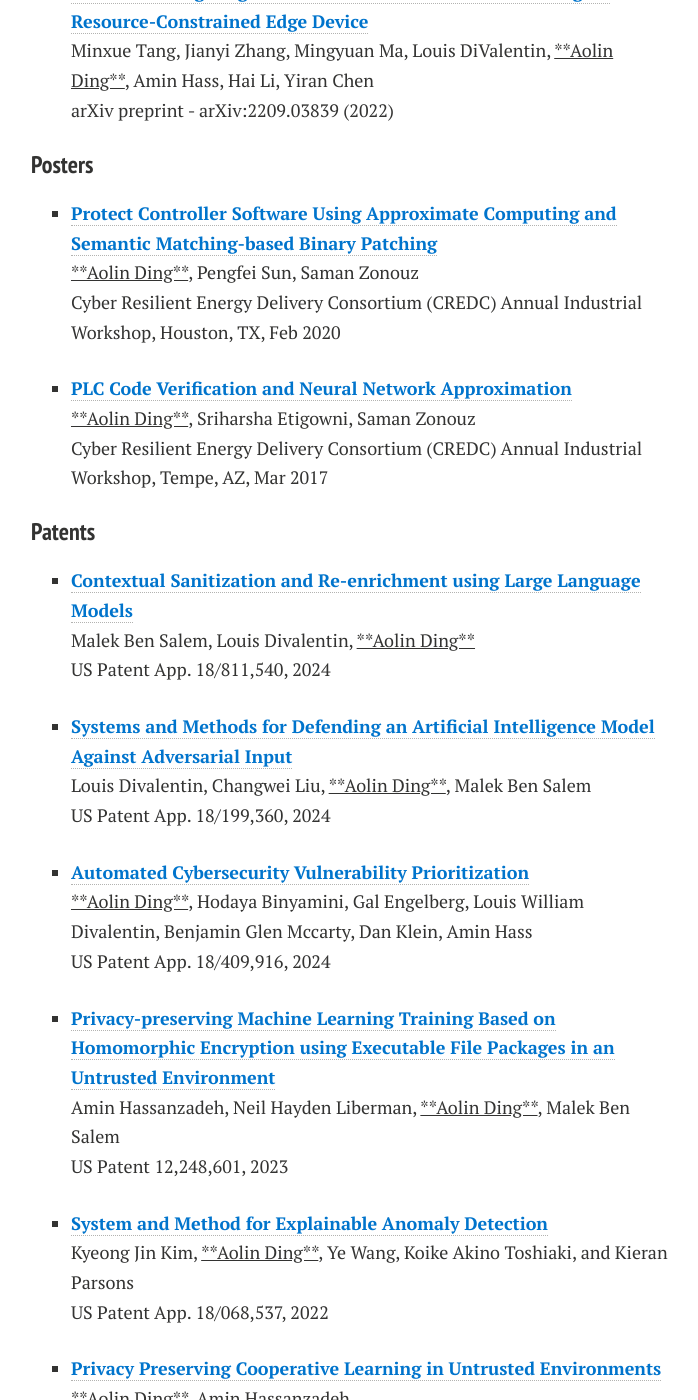
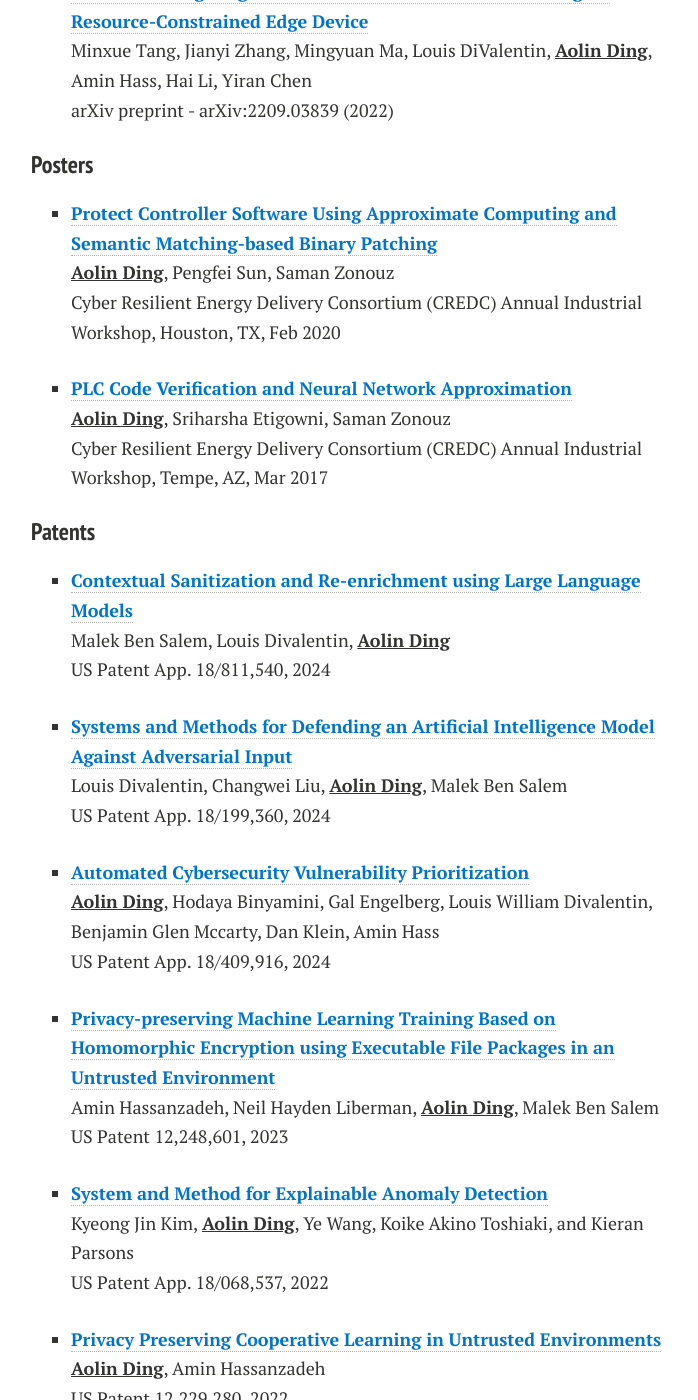
Before and after one commit to aolind/aolind.github.io, a Jekyll site: the page built from publications.md, in a window 1280 px wide and 1400 px high, scrolled down 4015 px. Shown: the whole window, without its empty margins (289-987 px from the left). Built offline with Jekyll 4.4.1, drawn with Linux system fonts in a browser that asks for light colours; nearby versions of some CDN libraries; comment, search, counter and statistics services are not loaded; a style sheet for code colours, icons or effects is not loaded; some of the changed text lies outside the part shown.

Commit message:
Fix the HTML content

```diff
--- a/publications.md
+++ b/publications.md
@@ -9,125 +9,125 @@ title: Publications
 ### Conference Papers
 
 - [**<font color='#0074cc'>FedProphet: Memory-Efficient Federated Adversarial Training via Theoretic-Robustness and Low-Inconsistency Cascade Learning</font>**](https://mlsys.org/virtual/2025/poster/3265)\
-Minxue Tang`*`, Yitu Wang`*`, Jingyang Zhang, Louis DiValentin, <u>**Aolin Ding**</u>, Amin Hass, Yiran Chen, Hai Li\
+Minxue Tang`*`, Yitu Wang`*`, Jingyang Zhang, Louis DiValentin, <u><b>Aolin Ding</b></u>, Amin Hass, Yiran Chen, Hai Li\
 The 8th Annual Conference on Machine Learning and Systems (MLSys 2025)\
 Santa Clara, CA, May 2025 <font color='gray'>(Acceptance Rate: 22.5%)</font>
 
 - [**<font color='#0074cc'>Proactive Privacy Amnesia for Large Language Models: Safeguarding PII with Negligible Impact on Model Utility</font>**](https://iclr.cc/virtual/2025/poster/28672)\
-Martin Kuo, Jingyang Zhang, Jianyi Zhang, Minxue Tang, Louis DiValentin, <u>**Aolin Ding**</u>, Jingwei Sun, William Chen, Amin Hass, Tianlong Chen, Yiran Chen, Hai Li\
+Martin Kuo, Jingyang Zhang, Jianyi Zhang, Minxue Tang, Louis DiValentin, <u><b>Aolin Ding</b></u>, Jingwei Sun, William Chen, Amin Hass, Tianlong Chen, Yiran Chen, Hai Li\
 The 13th International Conference on Learning Representations (ICLR 2025)\
 Singapore EXPO, Apr 2025 <font color='gray'>(Acceptance Rate: 31.7%)</font>
 
 - [**<font color='#0074cc'>An Empirical DNN Pruning Approach against Membership Inference Attacks</font>**](https://link.springer.com/chapter/10.1007/978-3-031-85593-1_2)\
-Matthew Chan`*`, <u>**Aolin Ding**</u>`*`, Amin Hass, Saman Zonouz\
+Matthew Chan`*`, <u><b>Aolin Ding</b></u>`*`, Amin Hass, Saman Zonouz\
 The 7th International Conference on Attacks and Defenses for Internet-of-Things (ADIoT 2024)\
 Hangzhou, China, Dec 2024 <font color='gray'>(Acceptance Rate: 24.4%)</font>
 
 - [**<font color='#0074cc'>Leaking Through the Physics: Covert Cyber-Physical Data Exfiltration Through Unobserved Physics</font>**](https://smartsp.eai-conferences.org/2024/)\
-Matthew Chan, Luis Garcia, Nathaniel Snyder, Marcus Lucas, <u>**Aolin Ding**</u>, Amin Hass, Oleg Sokolsky, James Weimer, Paulo Tabuada, Saman Zonouz, Mani Srivastava\
+Matthew Chan, Luis Garcia, Nathaniel Snyder, Marcus Lucas, <u><b>Aolin Ding</b></u>, Amin Hass, Oleg Sokolsky, James Weimer, Paulo Tabuada, Saman Zonouz, Mani Srivastava\
 The 2nd EAI International Conference on Security and Privacy in Cyber-Physical Systems and Smart Vehicles (SmartSP 2024)\
 New Orleans, LA, Nov 2024 <font color='gray'>(Acceptance Rate: N/A)</font>
 
 - [**<font color='#0074cc'>ModelGuard: Information-Theoretic Defense Against Model Extraction Attacks</font>**](https://www.usenix.org/conference/usenixsecurity24/presentation/tang)\
 [<font color='red'>Artifact Available, Functional, Reproduced</font>](https://github.com/Yoruko-Tang/ModelGuard)\
-Minxue Tang, Anna Dai, Louis DiValentin, <u>**Aolin Ding**</u>, Amin Hass, Yiran Chen, Neil Zhenqiang Gong, Hai "Helen" Li\
+Minxue Tang, Anna Dai, Louis DiValentin, <u><b>Aolin Ding</b></u>, Amin Hass, Yiran Chen, Neil Zhenqiang Gong, Hai "Helen" Li\
 The 33rd USENIX Security Symposium (USENIX Security 2024)\
 Philadelphia, PA, Aug 2024 <font color='gray'>(Acceptance Rate: 19.0%)</font>
 
 - [**<font color='#0074cc'>Virtual Keymysteries Unveiled: Detecting Keystrokes in VR with External Side-Channels</font>**](https://safe-things-2024.github.io/accepted_papers/safethings24-final5.pdf)\
-Hossein Khalili, Alexander Chen, Theodoros Papaiakovou, Timothy Jacques, Hao-Jen Chien, Changwei Liu, <u>**Aolin Ding**</u>, Amin Hass, Saman Zonouz, Nader Sehatbakhsh\
+Hossein Khalili, Alexander Chen, Theodoros Papaiakovou, Timothy Jacques, Hao-Jen Chien, Changwei Liu, <u><b>Aolin Ding</b></u>, Amin Hass, Saman Zonouz, Nader Sehatbakhsh\
 The 8th IEEE/ACM Workshop on the Internet of Safe Things (SafeThings 2024)\
 San Francisco, CA, May 2024 <font color='gray'>(Acceptance Rate: 59.0%)</font>
 
 - [**<font color='#0074cc'>Build a Computationally Efficient Strong Defense against Adversarial Example Attacks</font>**](https://www.scitepress.org/Papers/2024/123155/123155.pdf)\
-Changwei Liu, Louis DiValentin, <u>**Aolin Ding**</u>, Malek Ben Salem\
+Changwei Liu, Louis DiValentin, <u><b>Aolin Ding</b></u>, Malek Ben Salem\
 The 10th International Conference on Information Systems Security and Privacy (ICISSP 2024)\
 Rome, Italy, Feb 2024 <font color='gray'>(Acceptance Rate: 36.0% - Short Paper)</font>
 
 - [**<font color='#0074cc'>Resource-aware DNN Partitioning for Privacy-sensitive Edge-Cloud Systems</font>**](https://link.springer.com/chapter/10.1007/978-981-99-8073-4_15)\
-<u>**Aolin Ding**</u>, Amin Hass, Matthew Chan, Nader Sehatbakhsh, Saman Zonouz\
+<u><b>Aolin Ding</b></u>, Amin Hass, Matthew Chan, Nader Sehatbakhsh, Saman Zonouz\
 The 30th International Conference on Neural Information Processing (ICONIP 2023)\
 Changsha, China, Nov 2023 <font color='gray'>(Acceptance Rate: 20.1% - Full Paper)</font>
 
 - [**<font color='#0074cc'>Get Your Cyber-Physical Tests Done! Data-Driven Vulnerability Assessment of Robotic Aerial Vehicles</font>**](https://publications.cispa.saarland/3937/1/ding23robotic.pdf)\
-<u>**Aolin Ding**</u>, Matthew Chan, Amin Hass, Nils Ole Tippenhauer, Shiqing Ma, Saman Zonouz\
+<u><b>Aolin Ding</b></u>, Matthew Chan, Amin Hass, Nils Ole Tippenhauer, Shiqing Ma, Saman Zonouz\
 The 53rd Annual IEEE/IFIP International Conference on Dependable Systems and Network (DSN 2023)\
 Porto, Portugal, Jun 2023 <font color='gray'>(Acceptance Rate: 20.0%)</font>
 
 - [**<font color='#0074cc'>Reverse Engineering and Retrofitting Robotic Aerial Vehicle Control Firmware using DisPatch</font>**](https://dl.acm.org/doi/pdf/10.1145/3498361.3538938)\
-Taegyu Kim, <u>**Aolin Ding**</u>, Sriharsha Etigowni, Pengfei Sun, Jizhou Chen, Luis Garcia, Saman Zonouz, Dongyan Xu, Dave (Jing) Tian\
+Taegyu Kim, <u><b>Aolin Ding</b></u>, Sriharsha Etigowni, Pengfei Sun, Jizhou Chen, Luis Garcia, Saman Zonouz, Dongyan Xu, Dave (Jing) Tian\
 The 20th ACM International Conference on Mobile Systems, Applications, and Services (MobiSys 2022)\
 Portland, OR, Jun 2022 <font color='gray'>(Acceptance Rate: 21.6%)</font>
 
 - [**<font color='#0074cc'>Enhancement of Attack Detection Technology using AI with Synthetic-Log Generation</font>**](https://www.iwsec.org/scis/2022/program.html)\
-Takumi Yamamoto, Tsunato Nakai, Ruri Otsuka, Ye Wang, Kyeong Jin Kim, Toshiaki Koike-Akino, Iván Sanz Gorrachategui, <u>**Aolin Ding**</u>, Mamoru Abe, Ayako Yoshimura, Kiyoto Kawauchi\
+Takumi Yamamoto, Tsunato Nakai, Ruri Otsuka, Ye Wang, Kyeong Jin Kim, Toshiaki Koike-Akino, Iván Sanz Gorrachategui, <u><b>Aolin Ding</b></u>, Mamoru Abe, Ayako Yoshimura, Kiyoto Kawauchi\
 The 39th Symposium on Cryptography and Information Security (SCIS 2022)\
 Osaka, Japan, Jan 2022 <font color='gray'>(Acceptance Rate: N/A)</font>
 
 - [**<font color='#0074cc'>Mini-me, You Complete Me! Data-driven Drone Security via DNN-based Approximate Computing</font>**](https://dl.acm.org/doi/pdf/10.1145/3471621.3471869)\
-<u>**Aolin Ding**</u>, Praveen Murthy, Luis Garcia, Pengfei Sun, Matthew Chan, Saman Zonouz\
+<u><b>Aolin Ding</b></u>, Praveen Murthy, Luis Garcia, Pengfei Sun, Matthew Chan, Saman Zonouz\
 The 24th ACM International Symposium on Research in Attacks, Intrusions and Defenses (RAID 2021)\
 San Sebastian, Spain, Oct 2021 <font color='gray'>(Acceptance Rate: 23.2%)</font>
 
 ### Journal Papers
 
 - [**<font color='#0074cc'>Evaluating Input Transformation Ensembles Against Adversarial Attacks</font>**](https://link.springer.com/chapter/10.1007/978-3-031-89518-0_5)\
-Changwei Liu, Louis DiValentin, <u>**Aolin Ding**</u>, Malek Ben Salem\
+Changwei Liu, Louis DiValentin, <u><b>Aolin Ding</b></u>, Malek Ben Salem\
 Information Systems Security and Privacy. Communications in Computer and Information Science, vol 2459. Springer, Cham. 2023. <font color='gray'>(Selection Rate for Journal Publication: 5.3%)</font>
 
 ### Preprints
 
 - [**<font color='#0074cc'>MCP-Bench: Benchmarking Tool-Using LLM Agents with Complex Real-World Tasks via MCP Servers</font>**](https://www.arxiv.org/abs/2508.20453)\
-Zhenting Wang, Qi Chang, Hemani Patel, Shashank Biju, Cheng-En Wu, Quan Liu, <u>**Aolin Ding**</u>, Alireza Rezazadeh, Ankit Shah, Yujia Bao, Eugene Siow\
+Zhenting Wang, Qi Chang, Hemani Patel, Shashank Biju, Cheng-En Wu, Quan Liu, <u><b>Aolin Ding</b></u>, Alireza Rezazadeh, Ankit Shah, Yujia Bao, Eugene Siow\
 arXiv preprint - arXiv:2508.20453 (2025)
 
 - [**<font color='#0074cc'>SafeTy Reasoning Elicitation Alignment for Multi-Turn Dialogues</font>**](https://arxiv.org/abs/2506.00668)\
-Martin Kuo, Jianyi Zhang, <u>**Aolin Ding**</u>, Louis DiValentin, Amin Hass, Benjamin F Morris, Isaac Jacobson, Randolph Linderman, James Kiessling, Nicolas Ramos, Bhavna Gopal, Maziyar Baran Pouyan, Changwei Liu, Hai Li, Yiran Chen\
+Martin Kuo, Jianyi Zhang, <u><b>Aolin Ding</b></u>, Louis DiValentin, Amin Hass, Benjamin F Morris, Isaac Jacobson, Randolph Linderman, James Kiessling, Nicolas Ramos, Bhavna Gopal, Maziyar Baran Pouyan, Changwei Liu, Hai Li, Yiran Chen\
 arXiv preprint - arXiv:2506.00668 (2025)
 
 - [**<font color='#0074cc'>H-CoT: Hijacking the Chain-of-Thought Safety Reasoning Mechanism to Jailbreak Large Reasoning Models, Including OpenAI o1/o3, DeepSeek-R1, and Gemini 2.0 Flash Thinking</font>**](https://arxiv.org/abs/2502.12893)\
-Martin Kuo`*`, Jianyi Zhang`*`, <u>**Aolin Ding**</u>, Qinsi Wang, Louis DiValentin, Yujia Bao, Wei Wei, Da-Cheng Juan, Hai Li,  Yiran Chen\
+Martin Kuo`*`, Jianyi Zhang`*`, <u><b>Aolin Ding</b></u>, Qinsi Wang, Louis DiValentin, Yujia Bao, Wei Wei, Da-Cheng Juan, Hai Li,  Yiran Chen\
 arXiv preprint - arXiv:2502.12893 (2025)
 
 - [**<font color='#0074cc'>FADE: Enabling Large-Scale Federated Adversarial Training on Resource-Constrained Edge Device</font>**](https://arxiv.org/pdf/2209.03839.pdf)\
-Minxue Tang, Jianyi Zhang, Mingyuan Ma, Louis DiValentin, <u>**Aolin Ding**</u>, Amin Hass, Hai Li, Yiran Chen\
+Minxue Tang, Jianyi Zhang, Mingyuan Ma, Louis DiValentin, <u><b>Aolin Ding</b></u>, Amin Hass, Hai Li, Yiran Chen\
 arXiv preprint - arXiv:2209.03839 (2022)
 
 ### Posters
 - [**<font color='#0074cc'>Protect Controller Software Using Approximate Computing and Semantic Matching-based Binary Patching</font>**](http://publish.illinois.edu/2019credciw/files/2020/02/new-rutgers-activity_2020_CREDC_Workshop_Poster_Rutgers.pdf)\
-<u>**Aolin Ding**</u>, Pengfei Sun, Saman Zonouz\
+<u><b>Aolin Ding</b></u>, Pengfei Sun, Saman Zonouz\
 Cyber Resilient Energy Delivery Consortium (CREDC) Annual Industrial Workshop, Houston, TX, Feb 2020
 
 - [**<font color='#0074cc'>PLC Code Verification and Neural Network Approximation</font>**](https://publish.illinois.edu/2017credciw/agenda/poster-session/)\
-<u>**Aolin Ding**</u>, Sriharsha Etigowni, Saman Zonouz\
+<u><b>Aolin Ding</b></u>, Sriharsha Etigowni, Saman Zonouz\
 Cyber Resilient Energy Delivery Consortium (CREDC) Annual Industrial Workshop, Tempe, AZ, Mar 2017
 
 ### Patents
 
 - [**<font color='#0074cc'>Contextual Sanitization and Re-enrichment using Large Language Models</font>**](https://patents.google.com)\
-Malek Ben Salem, Louis Divalentin, <u>**Aolin Ding**</u>\
+Malek Ben Salem, Louis Divalentin, <u><b>Aolin Ding</b></u>\
 US Patent App. 18/811,540, 2024
 
 - [**<font color='#0074cc'>Systems and Methods for Defending an Artificial Intelligence Model Against Adversarial Input</font>**](https://www.freepatentsonline.com/y2024/0386096.html)\
-Louis Divalentin, Changwei Liu, <u>**Aolin Ding**</u>, Malek Ben Salem\
+Louis Divalentin, Changwei Liu, <u><b>Aolin Ding</b></u>, Malek Ben Salem\
 US Patent App. 18/199,360, 2024
 
 - [**<font color='#0074cc'>Automated Cybersecurity Vulnerability Prioritization</font>**](https://www.freepatentsonline.com/y2024/0250979.html)\
-<u>**Aolin Ding**</u>, Hodaya Binyamini, Gal Engelberg, Louis William Divalentin, Benjamin Glen Mccarty, Dan Klein, Amin Hass\
+<u><b>Aolin Ding</b></u>, Hodaya Binyamini, Gal Engelberg, Louis William Divalentin, Benjamin Glen Mccarty, Dan Klein, Amin Hass\
 US Patent App. 18/409,916, 2024
 
 - [**<font color='#0074cc'>Privacy-preserving Machine Learning Training Based on Homomorphic Encryption using Executable File Packages in an Untrusted Environment</font>**](https://patents.google.com/patent/US12248601B2/en)\
-Amin Hassanzadeh, Neil Hayden Liberman, <u>**Aolin Ding**</u>, Malek Ben Salem\
+Amin Hassanzadeh, Neil Hayden Liberman, <u><b>Aolin Ding</b></u>, Malek Ben Salem\
 US Patent 12,248,601, 2023
 
 - [**<font color='#0074cc'>System and Method for Explainable Anomaly Detection</font>**](https://patents.google.com/patent/US20240202325A1/en)\
-Kyeong Jin Kim, <u>**Aolin Ding**</u>, Ye Wang, Koike Akino Toshiaki, and Kieran Parsons\
+Kyeong Jin Kim, <u><b>Aolin Ding</b></u>, Ye Wang, Koike Akino Toshiaki, and Kieran Parsons\
 US Patent App. 18/068,537, 2022
 
 - [**<font color='#0074cc'>Privacy Preserving Cooperative Learning in Untrusted Environments</font>**](https://patents.google.com/patent/US12229280B2/en)\
-<u>**Aolin Ding**</u>, Amin Hassanzadeh\
+<u><b>Aolin Ding</b></u>, Amin Hassanzadeh\
 US Patent 12,229,280, 2022
 
 - [**<font color='#0074cc'>Privacy-preserving Collaborative Machine Learning Training using Distributed Executable File Packages in an Untrusted Environment</font>**](https://patents.google.com/patent/US20220414661A1/en)\
-Amin Hassanzadeh, Neil Hayden Liberman, <u>**Aolin Ding**</u>, Malek Ben Salem\
+Amin Hassanzadeh, Neil Hayden Liberman, <u><b>Aolin Ding</b></u>, Malek Ben Salem\
 US Patent App. 17/356,447, 2022
```
